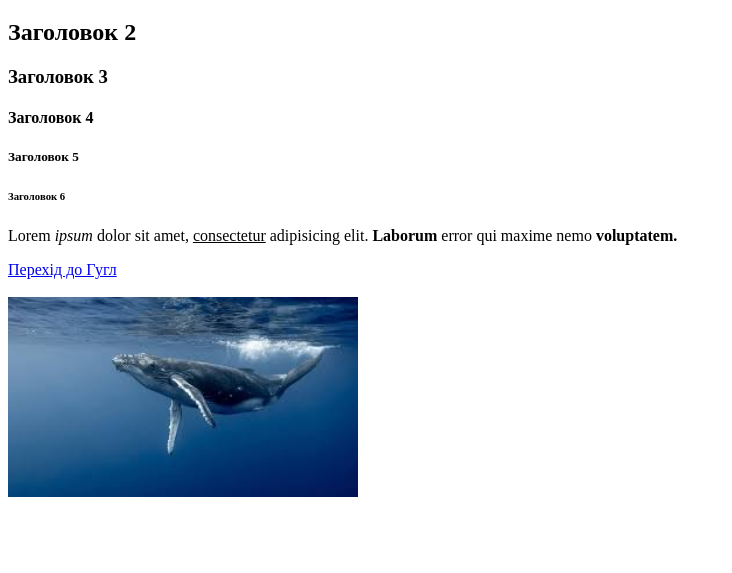
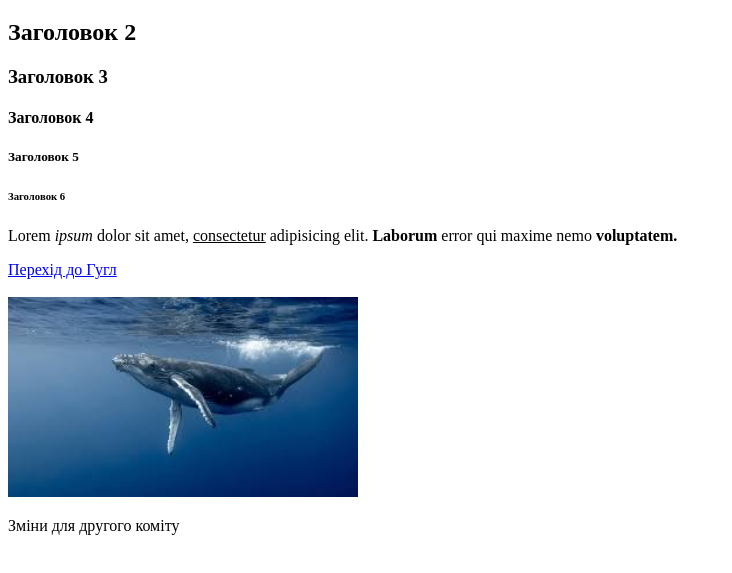
Before and after one commit to OksanaM1/New-Folder24-04, a plain HTML site: page index.html in a window 1280 px wide. Shown: the part 61-634 px from the top of the page, without its empty margins (0-732 px from the left). Drawn offline with Linux system fonts and the light colour scheme.

Commit message:
second commit

```diff
--- a/index.html
+++ b/index.html
@@ -19,5 +19,6 @@
     <br />
     <br />
     <img src="./images/image1.jpeg.jpg" width="350" height="200" />
+    <p>Зміни для другого коміту</p>
   </body>
 </html>
```
